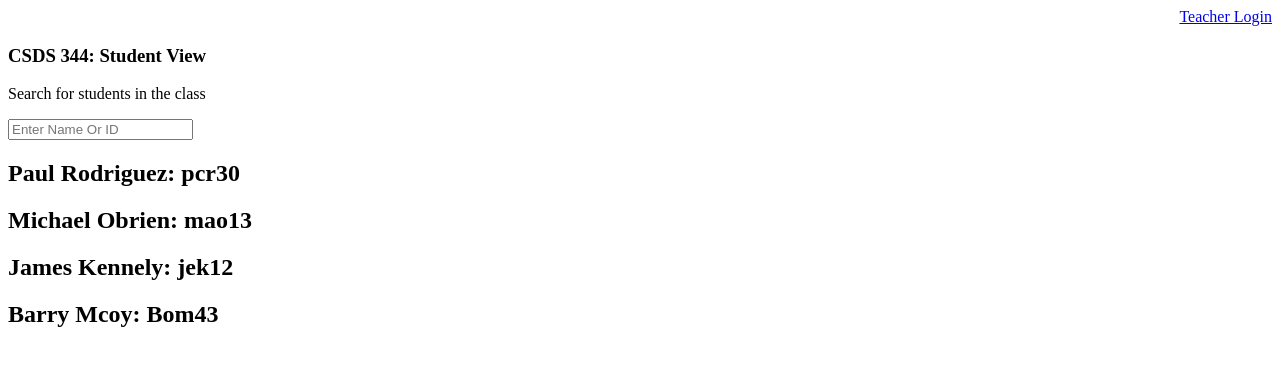
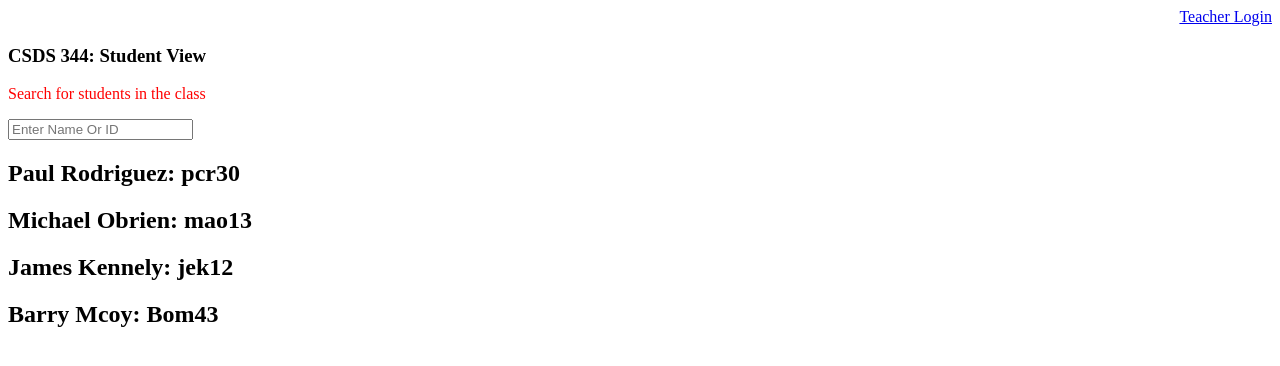
Before and after one commit to prod00/CSDS344FinalProject, a Django app: page / in a window 1280 px wide. Shown: the top 366 px of the page. Run offline with Django 3.2, Linux system fonts and the light colour scheme; data comes from the database, SQL or seed files in the repository.

Commit message:
added style.css

```diff
--- a/CSDS_344_FinalProject/settings.py
+++ b/CSDS_344_FinalProject/settings.py
@@ -120,6 +120,7 @@ USE_TZ = True
 # https://docs.djangoproject.com/en/3.2/howto/static-files/
 
 STATIC_URL = '/static/'
+STATIC_ROOT = os.path.join(BASE_DIR,  'static')
 
 # Default primary key field type
 # https://docs.djangoproject.com/en/3.2/ref/settings/#default-auto-field
--- /dev/null
+++ b/main_site/static/css/style.css
@@ -0,0 +1,3 @@
+#filtertext2 {
+  color: red;
+}
--- a/templates/main_site/base.html
+++ b/templates/main_site/base.html
@@ -1,6 +1,8 @@
+{% load staticfiles %}
 <!DOCTYPE html>
 <html lang="en">
 <head>
+    <link rel="stylesheet"  href="{%  static  'css/style.css'  %}">
     <meta charset="UTF-8">
     <title>CSDS 344</title>
 
```
